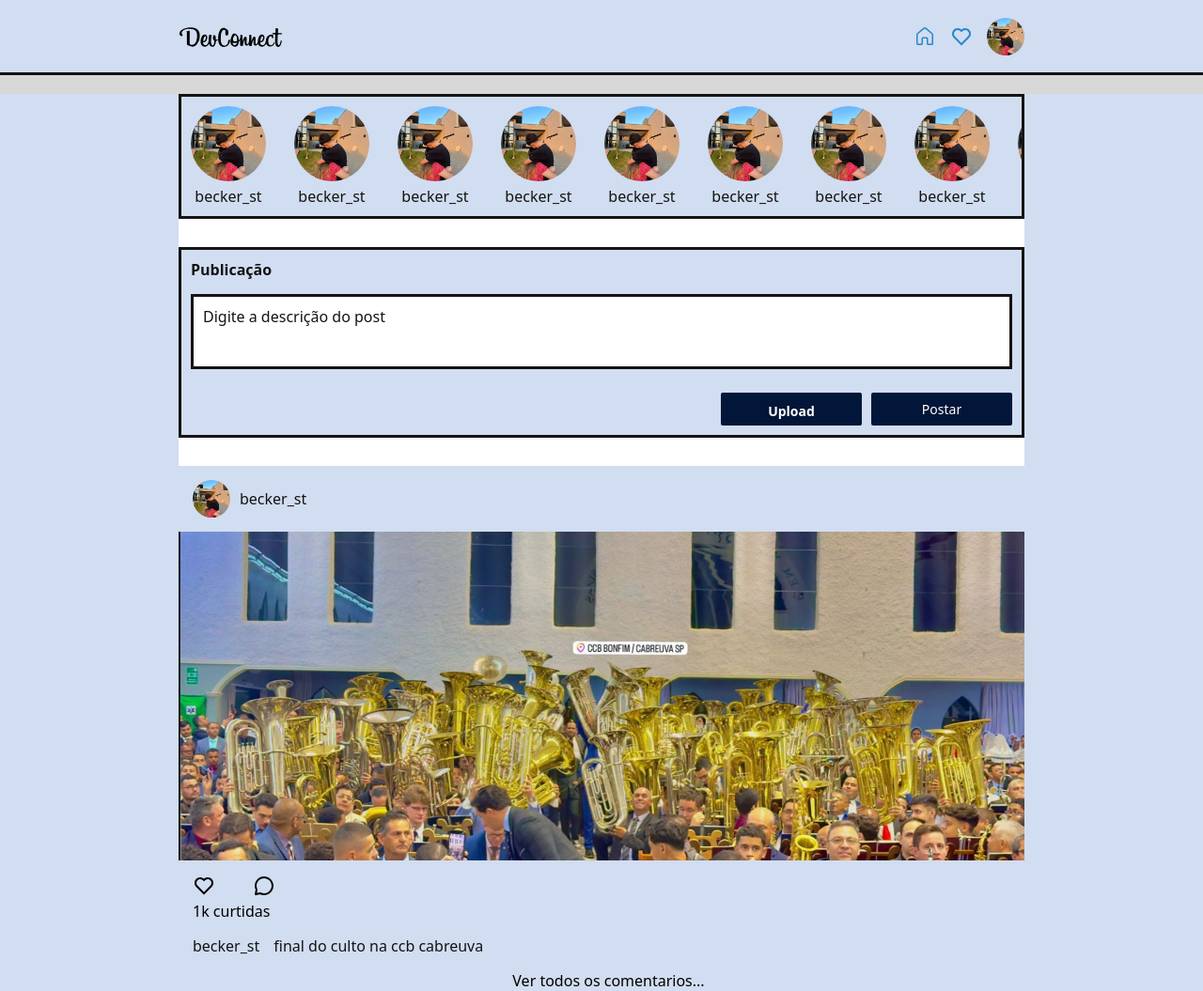
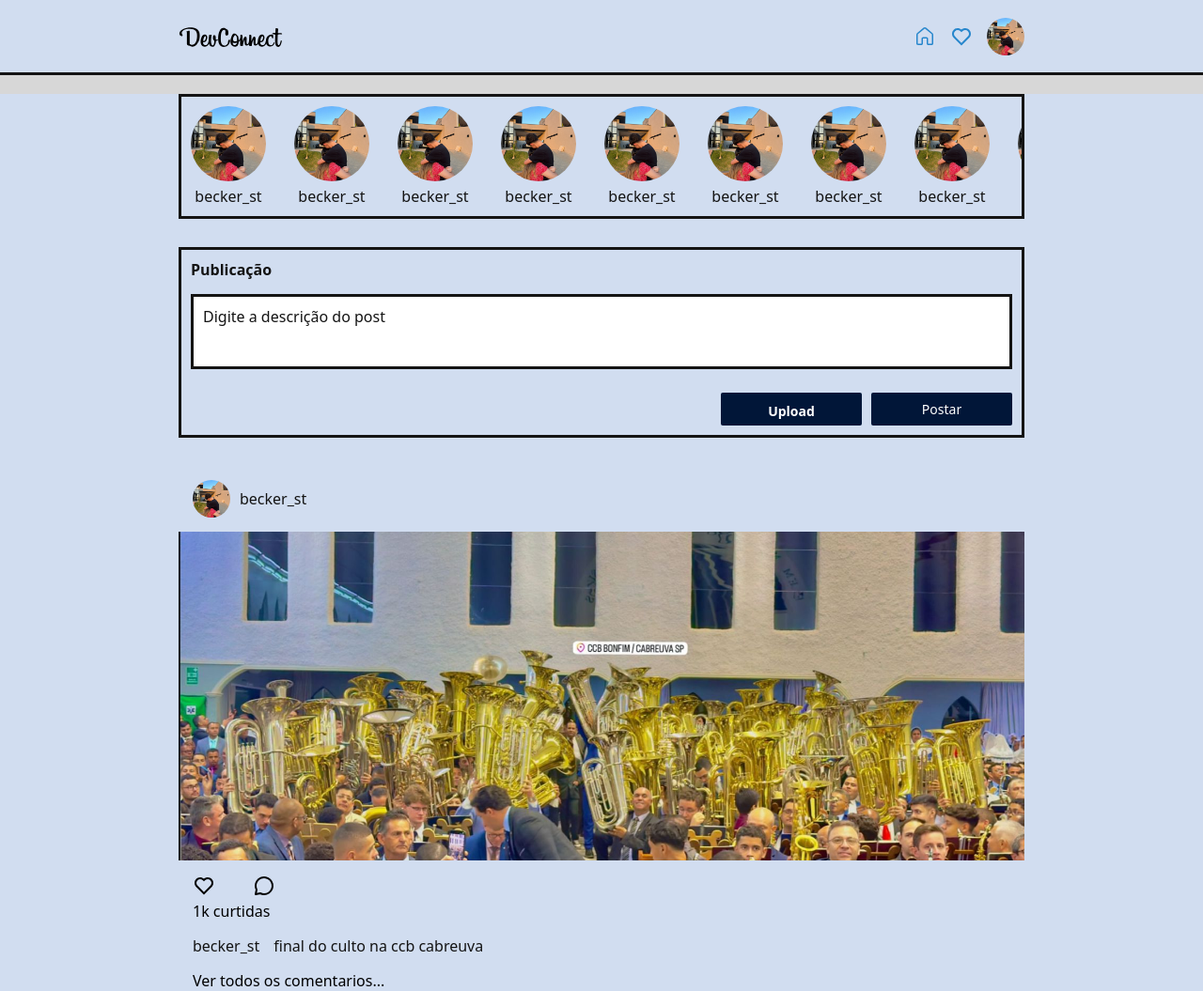
Before and after one commit to matheusbeckerstanzione/2S_Projeto_DevConnect, a plain HTML site: page static_devconnect/pages/feed.html in a window 1280 px wide. Shown: the whole page at 94% size. Drawn offline with Linux system fonts and the light colour scheme; a web font is replaced by a local one.

Commit message:
fiz a tela feed

```diff
--- a/static_devconnect/styles/feed.css
+++ b/static_devconnect/styles/feed.css
@@ -9,7 +9,7 @@ main{
 }
 
 .container-flex-publi{
-    background-color: var(--cor-branco);
+    background-color: var(--cor-azul-claro);
    /* height: 700px;*/
     width: 90%;
     max-width: 900px;
@@ -177,7 +177,8 @@ main{
     color: var(--cor--cinza);
     font-size: var(--tamanho-fonte-sm);
     order: 3;
-
+display: flex;
+align-items: flex-start;
     margin-left: 15px;
 
 }
```
